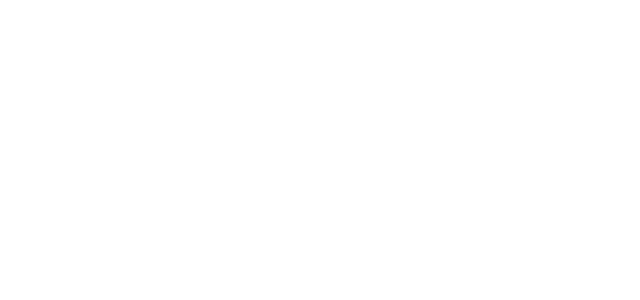
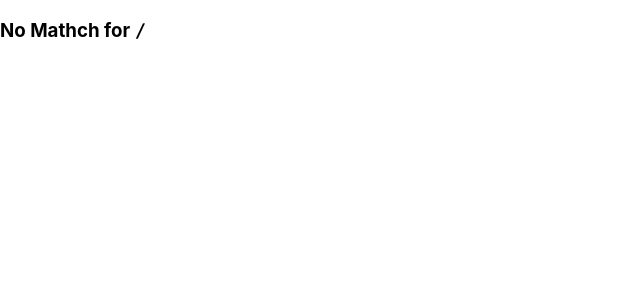
Before and after one commit to Project-DEE-P/DEEP-FrontEnd, a React (Create React App) app in the folder deep-web/: page / in a window 1280 px wide. Before the commit this address had no page. Shown: the top 300 px of the page, without its empty margins (0-640 px from the left). Built offline with nearby package versions, Linux system fonts and the light colour scheme.

Commit message:
:sparkles: :: NoMatch 페이지 생성

```diff
--- /dev/null
+++ b/deep-web/src/pages/NoMatch/index.tsx
@@ -0,0 +1,14 @@
+import { useLocation } from "react-router-dom";
+
+const NoMatchPage: React.FC = () => {
+    const location = useLocation();
+    return (
+        <div>
+            <h3>
+                No Mathch for <code>{location.pathname}</code>
+            </h3>
+        </div>
+    )
+}
+
+export default NoMatchPage
--- a/deep-web/src/router/router.tsx
+++ b/deep-web/src/router/router.tsx
@@ -2,6 +2,7 @@
 import { BrowserRouter, Route, Routes } from "react-router-dom";
 import ShowCard from "../pages/ShowCard/index";
 import OAuthPage from "../pages/OAuth/OAuth";
+import NoMatchPage from "../pages/NoMatch";
 
 const Router = () => {
   return (
@@ -9,6 +10,7 @@
       <Routes>
         <Route path="showCard" element={<ShowCard />} />
         <Route path="/oauth" element={<OAuthPage />} />
+        <Route path="*" element={<NoMatchPage />} />
       </Routes>
     </BrowserRouter>
   );
```
